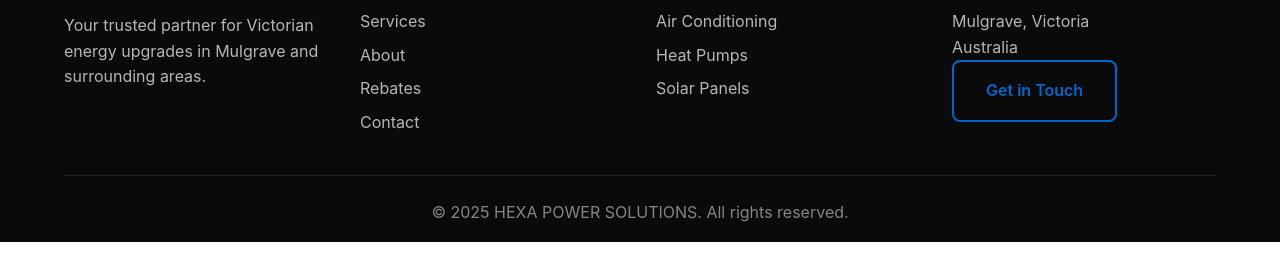
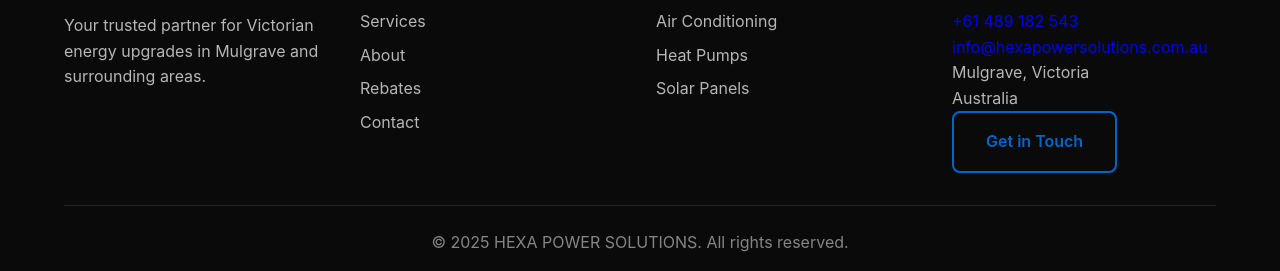
Before and after one commit to hexapowersolutions/hexa-power-sol, a plain HTML site: page index.html in a window 1280 px wide. Shown: the part 3458-3729 px from the top of the page. Before the commit the page ends 3700 px from the top, so only its background shows below. Drawn offline with Linux system fonts and the light colour scheme.

Commit message:
Update contact information in index

```diff
--- a/index.html
+++ b/index.html
@@ -231,6 +231,10 @@
                 </div>
                 <div class="footer-section">
                     <h4>Contact</h4>
+                    <!-- <p>ph: +61 489 182 543</p> -->
+                    <p><a href="tel:+61489182543" style="text-decoration:none">+61 489 182 543</a></p>
+                    <!-- <p>email: info@hexapowersolutions.com.au</p> -->
+                    <p><a href="mailto:info@hexapowersolutions.com.au" style="text-decoration:none">info@hexapowersolutions.com.au</a></p>
                     <p>Mulgrave, Victoria<br>Australia</p>
                     <a href="contact.html" class="btn btn-secondary">Get in Touch</a>
                 </div>
```
